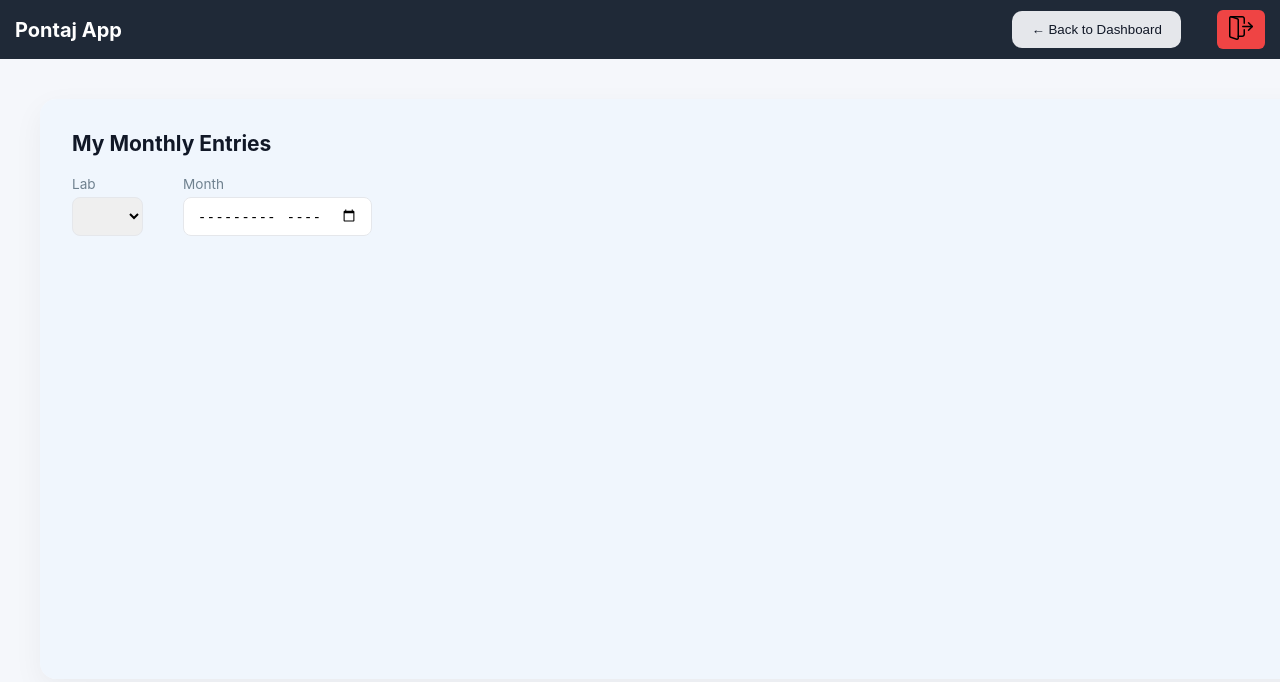
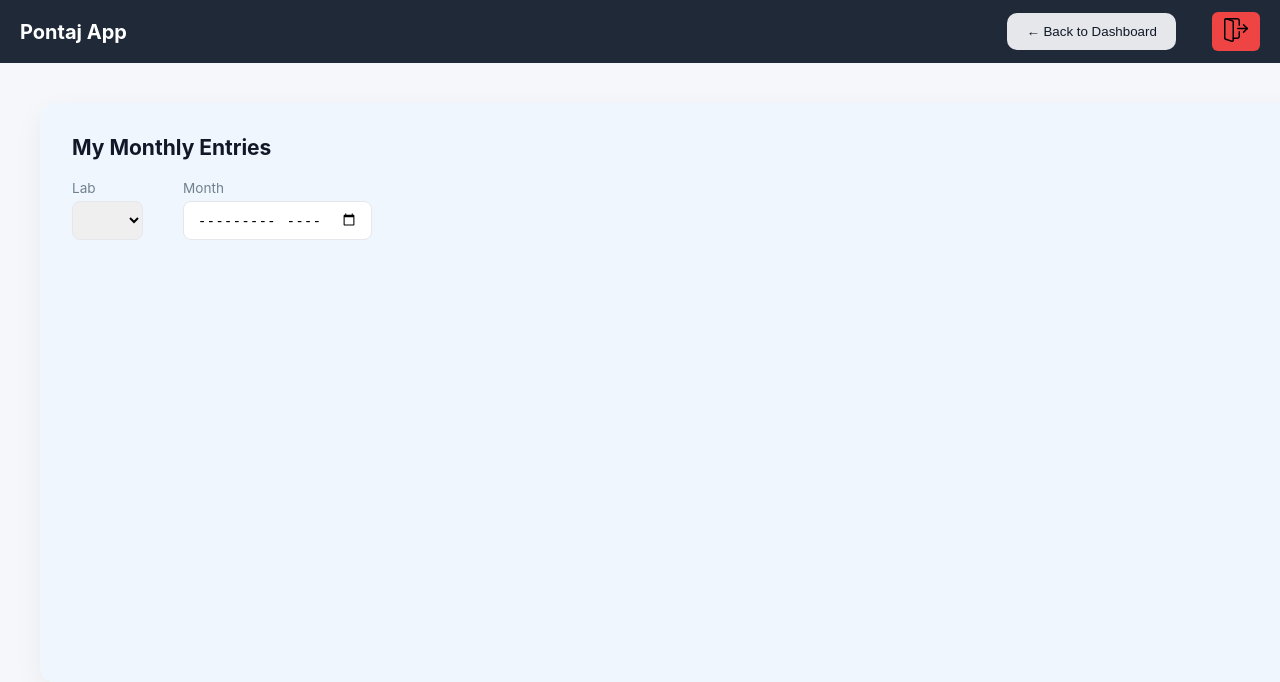
Before and after one commit to AndreeaCodes10/Pontaj_IPCEI, a Django app: template backend/api/templates/api/entries.html in a window 1280 px wide; the page is wider, and only the part inside the window is pictured. Shown: the top 682 px of that part. Run offline with Django 5.2, Linux system fonts and the light colour scheme; the template is opened without the code that fills it, so the values that code supplies are empty.

Commit message:
Revert "added readme"
This reverts commit 1a1d4e51809ee4cbb9e4cb5e4c2a06c3cee1d4c2.

```diff
--- a/backend/api/static/css/styles.css
+++ b/backend/api/static/css/styles.css
@@ -30,11 +30,10 @@ body{
 
 /* Top bar */
 .topbar{
-  max-height: 140px;
   display:flex;
   justify-content:space-between;
   align-items:center;
-  padding:calc(10px*var(--scale)) calc(15px*var(--scale));
+  padding:calc(12px*var(--scale)) calc(20px*var(--scale));
   background:#1f2937;
   color:#fff;
 }
@@ -51,12 +50,12 @@ body{
   display:flex;
   align-items:center;
   gap:12px;
-  font-size: calc(19px*var(--scale));
+  font-size:.9rem;
   color:var(--muted);
 }
 
 .auth-user{font-weight:600; color:#fff}
-.auth-role{opacity:.8;font-size:calc(18px*var(--scale)); color:#fff}
+.auth-role{opacity:.8;font-size:14px; color:#fff}
 
 .logout-btn{
   padding:6px 12px;
```
Also changed, not shown: backend/db.sqlite3, readme.md (deleted).
